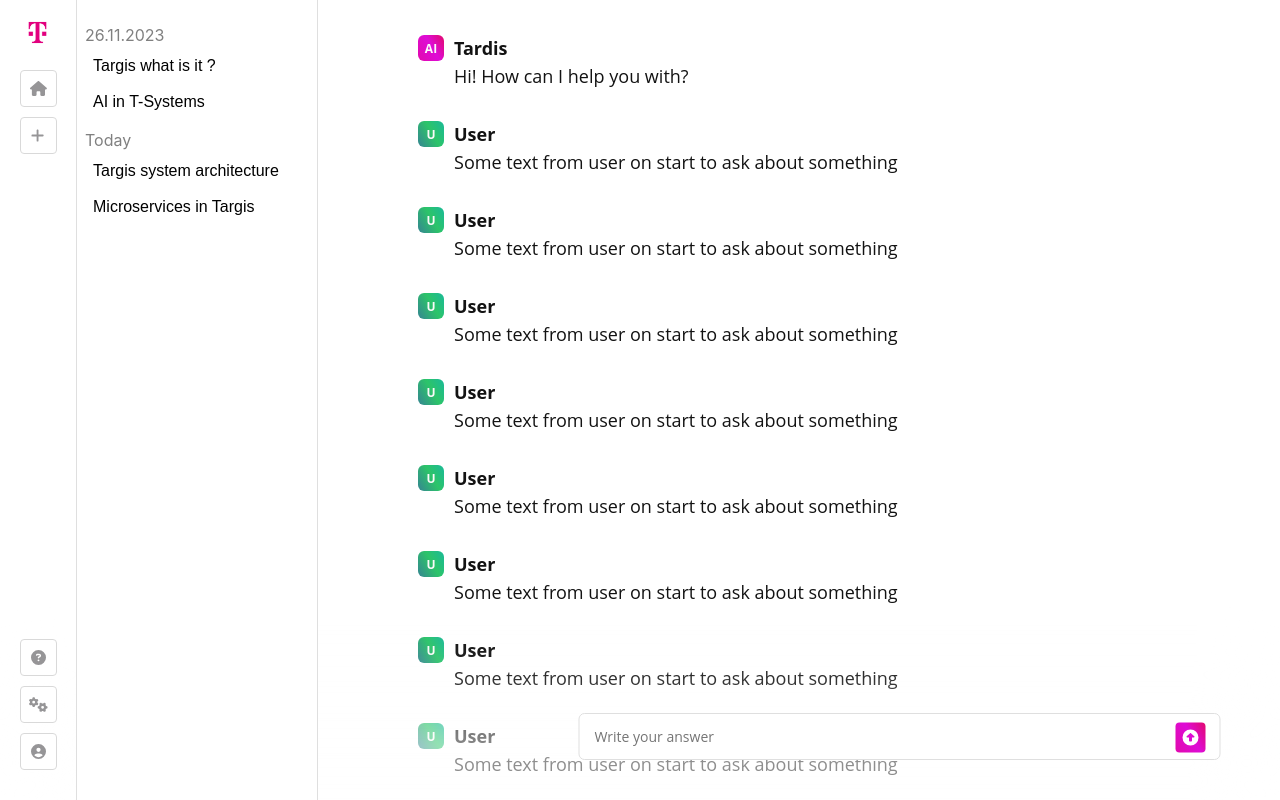
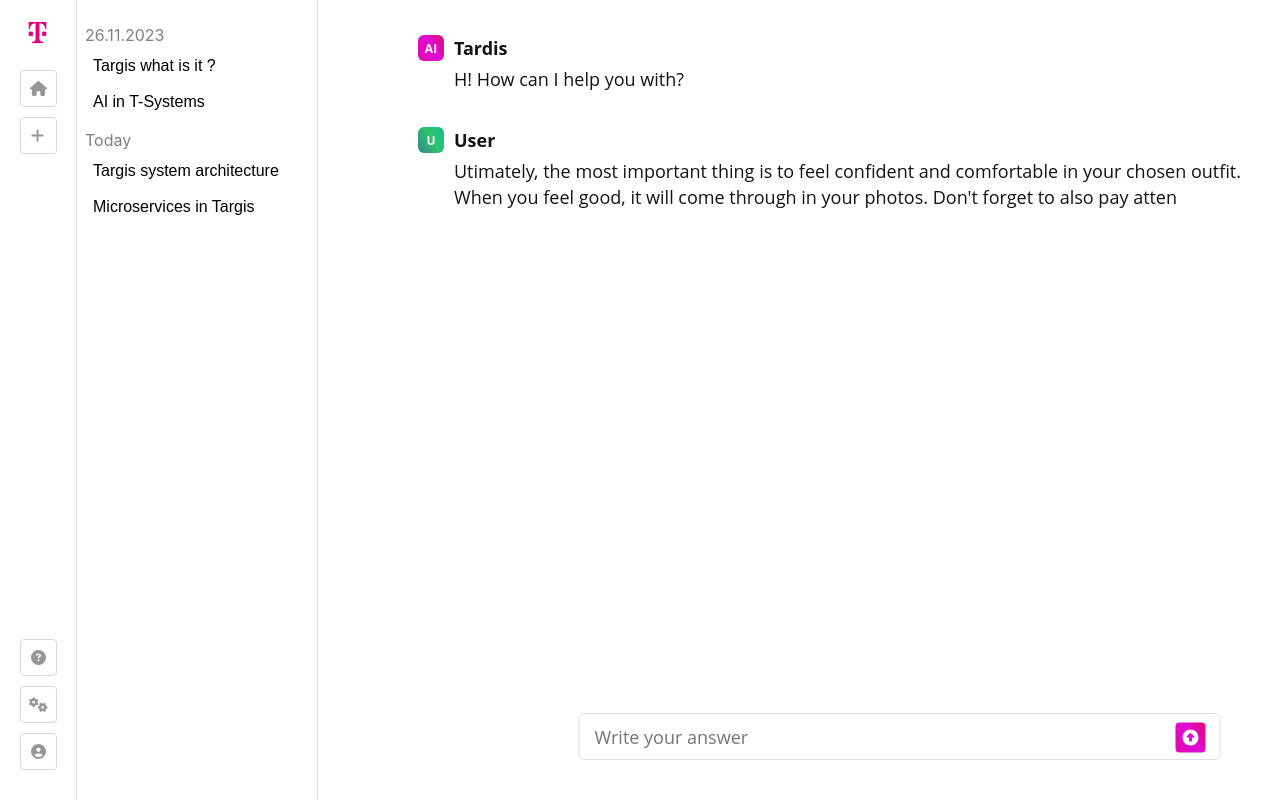
Before and after one commit to TELIT-Hackathon2023/2-technest-backend, a React (Create React App) app in the folder frontend/: page / in a window 1280 px wide. Built offline with nearby package versions, Linux system fonts and the light colour scheme; the HTML template or start-up script is replaced by a standard one.

Commit message:
update styles

```diff
--- a/frontend/src/components/ChatBoard.jsx
+++ b/frontend/src/components/ChatBoard.jsx
@@ -10,33 +10,7 @@
         <div>
             <ChatBotAnswer participant={"AI"}/>
             <ChatBotAnswer participant={"USER"}/>
-            <ChatBotAnswer participant={"USER"}/>
-            <ChatBotAnswer participant={"USER"}/>
-            <ChatBotAnswer participant={"USER"}/>
-            <ChatBotAnswer participant={"USER"}/>
-            <ChatBotAnswer participant={"USER"}/>
-            <ChatBotAnswer participant={"USER"}/>
-            <ChatBotAnswer participant={"USER"}/>
-            <ChatBotAnswer participant={"USER"}/>
-            <ChatBotAnswer participant={"USER"}/>
-            <ChatBotAnswer participant={"USER"}/>
-            <ChatBotAnswer participant={"USER"}/>
-            <ChatBotAnswer participant={"USER"}/>
-            <ChatBotAnswer participant={"USER"}/>
-            <ChatBotAnswer participant={"USER"}/>
-            <ChatBotAnswer participant={"USER"}/>
-            <ChatBotAnswer participant={"USER"}/>
-            <ChatBotAnswer participant={"USER"}/>
-            <ChatBotAnswer participant={"USER"}/>
-            <ChatBotAnswer participant={"USER"}/>
-            <ChatBotAnswer participant={"USER"}/>
-            <ChatBotAnswer participant={"USER"}/>
-            <ChatBotAnswer participant={"USER"}/>
-            <ChatBotAnswer participant={"USER"}/>
-            <ChatBotAnswer participant={"USER"}/>
-            <ChatBotAnswer participant={"USER"}/>
-            <ChatBotAnswer participant={"USER"}/>
-            <ChatBotAnswer participant={"USER"}/>
+
 
         </div>
 
--- a/frontend/src/components/ChatBotAnswer.jsx
+++ b/frontend/src/components/ChatBotAnswer.jsx
@@ -1,50 +1,52 @@
-import React from 'react'
-import style from './ChatBotAnswer.module.css'
+import React, { useState, useEffect } from 'react';
+import style from './ChatBotAnswer.module.css';
 
 function ChatBotAnswer(props) {
+    const [typedText, setTypedText] = useState('');
+    const typingSpeed = 30; // speed in milliseconds
 
-    console.log(props)
+    useEffect(() => {
+        // Determine the text to type based on the participant
+        const textToType = props.participant === "AI" ?
+            "Hi! How can I help you with?" :
+            "Ultimately, the most important thing is to feel confident and comfortable in your chosen outfit. When you feel good, it will come through in your photos. Don't forget to also pay attention to hair, makeup, and accessories to complete your look. Good luck with your photoshoot!";
 
+        let typingIndex = 0;
+
+        const typeText = () => {
+            if (typingIndex < textToType.length) {
+                setTypedText(prev => prev + textToType.charAt(typingIndex));
+                typingIndex++;
+                setTimeout(typeText, typingSpeed);
+            }
+        };
+
+        typeText();
+    }, [props.participant]); // Effect depends on the participant prop
+
+    console.log(props);
 
     return (
         <div className={style.answer}>
-
             <div className={style.answer_header}>
-                    {props.participant==="AI" ?(
+                {props.participant === "AI" ? (
                     <>
                         <div className={style.answer_header_icon}>AI</div>
                         <div className={style.answer_header_name}>Tardis</div>
-
                     </>
-                        )
-
-                        :
-                        (
+                ) : (
                     <>
                         <div className={style.answer_header_icon_user}>U</div>
                         <div className={style.answer_header_name}>User</div>
+                    </>
+                )}
+            </div>
 
-                        </>
-                        )
+            <div className={style.answer_context}>
+                {typedText}
+            </div>
+        </div>
+    );
 }
 
-                </div>
-
-                {props.participant==="AI" ?(
-                    <div className={style.answer_context}>Hi! How can I help you with?</div>
-                ): (
-                    <div className={style.answer_context}>Some text from user on start to ask about something</div>
-
-                )
-                }
-
-
-
-            </div>
-        )
-
-
-
-}
-
-export default ChatBotAnswer
+export default ChatBotAnswer;
--- a/frontend/src/components/ChatBotAnswer.module.css
+++ b/frontend/src/components/ChatBotAnswer.module.css
@@ -2,7 +2,7 @@
     display: flex;
     flex-direction: column;
     justify-content: space-between;
-    max-width: 1045px;
+    max-width: 914px;
     margin-top: 35px;
 }
 
@@ -15,7 +15,6 @@
 .answer_header_icon{
     width: 26px;
     height: 26px;
-    border-radius: 4px;
     border-radius: 6px;
     background: linear-gradient(60deg, #e30899 -26.61%, #de0cd6 54.51%, #e50707 142.69%);
     color: #FAFAFA;
@@ -66,7 +65,7 @@
     font-size: 18px;
     font-style: normal;
     font-weight: 400;
-    line-height: 20px;
+    line-height: 26px;
     text-align: left;
     padding-left: 36px;
 
--- a/frontend/src/components/UI/ChatInput.module.css
+++ b/frontend/src/components/UI/ChatInput.module.css
@@ -9,7 +9,7 @@
 
     color: #131313;
     font-family: Open Sans, sans-serif;
-    font-size: 14px;
+    font-size: 18px;
     font-style: normal;
     font-weight: 400;
     line-height: 16px; /* 114.286% */
```
Lines whose indentation alone changed are shown as unchanged.
